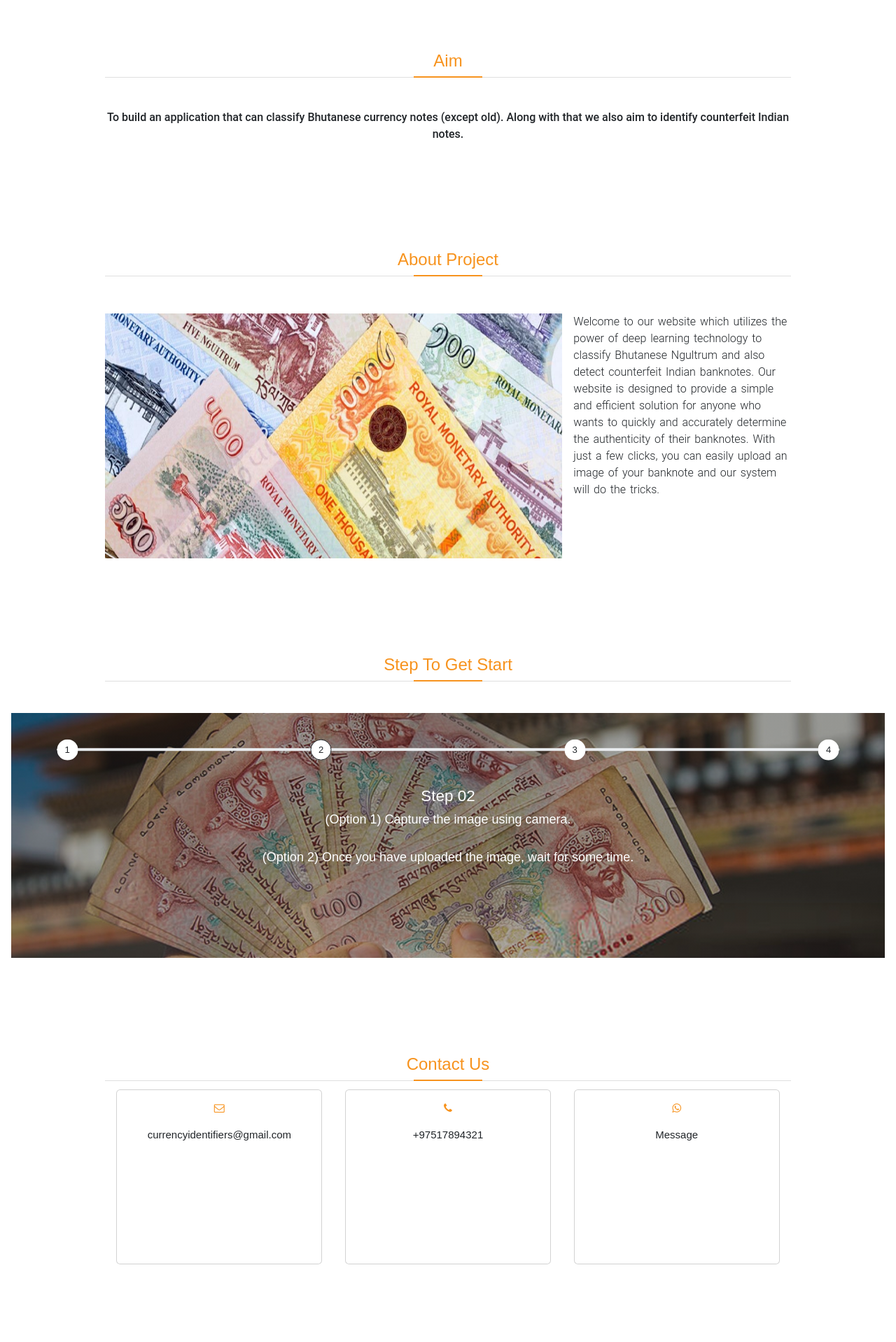
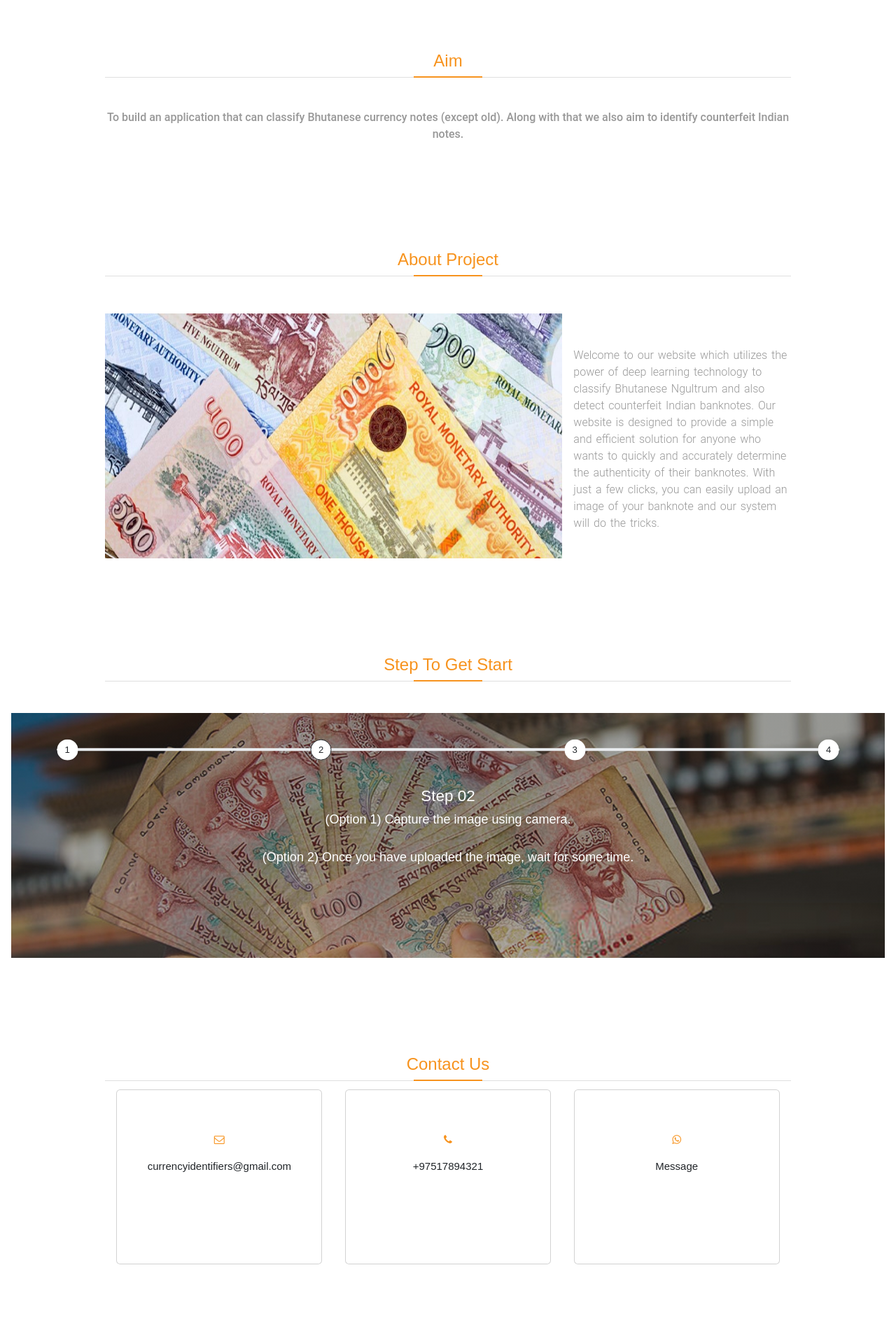
Before and after one commit to norbu123/3yearproject, a Django app: page / in a window 1280 px wide. Shown: the part 839-2757 px from the top of the page at 70% size. Run offline with Django 3.2, Linux system fonts and the light colour scheme; some libraries are stand-ins or nearby versions.

Commit message:
Add files via upload

```diff
--- a/myapp/templates/home.html
+++ b/myapp/templates/home.html
@@ -204,14 +204,14 @@
 
     </a>
     <a href="#contact" class="w3-bar-item w3-button w3-hide-small w3-padding-large w3-right w3-hover-orange w3-hover-text-white"
-    style="color:#F7931E;font-family:roboto,sans-serif;font-weight:500;">Contact Us</a>
+    style="color:#F7931E;font-family:roboto,sans-serif;font-weight:500; text-decoration: none;">Contact Us</a>
 
 <a href="#user" class="w3-bar-item w3-button w3-hide-small w3-padding-large w3-right  w3-hover-orange w3-hover-text-white" style="color:#F7931E;
-    font-family:'roboto',sans-serif;font-weight:500;" >User Guide</a>
+    font-family:'roboto',sans-serif;font-weight:500;text-decoration: none;" >User Guide</a>
     <a href="#about" class="w3-bar-item w3-button w3-hide-small w3-padding-large w3-right  w3-hover-orange w3-hover-text-white" style="color:#F7931E;
-    font-family:'roboto',sans-serif;font-weight:500;">About</a>
+    font-family:'roboto',sans-serif;font-weight:500;text-decoration: none;">About</a>
     <a href="#" class="w3-bar-item w3-button w3-hide-small w3-padding-large w3-right  w3-hover-orange w3-hover-text-white" style="color:#F7931E;
-    font-family:'roboto',sans-serif;font-weight:500;">Home</a>
+    font-family:'roboto',sans-serif;font-weight:500;text-decoration: none;">Home</a>
   </div>
 </div>
 
@@ -224,7 +224,7 @@
 </div>
 
 <header class="w3-container  w3-center" style="padding:250px 16px;
-background-image: linear-gradient(10deg, #4b494969 10%, #2525246b 50%), url('../static/image/Comparison-between-Bhutan-and-Indian-Currency.jpg');
+background-image: linear-gradient(10deg, #4b494969 10%, #2525246b 50%), url('../static/image/bg.jpg');
     background-repeat: no-repeat;
     background-size: cover;">
    <div class="w3-margin w3 ">
@@ -256,7 +256,7 @@ background-image: linear-gradient(10deg, #4b494969 10%, #2525246b 50%), url('../
           <span class="beforestyle"></span>
           <span class="afterstyle"></span>
         </h1>
-        <p class="w3" style="font-size:16px;text-align: center; font-family:'roboto',sans-serif;font-weight:500;margin-top:3rem;">
+        <p class="w3" style="font-size:16px;text-align: center; font-family:'roboto',sans-serif;font-weight:500;margin-top:3rem; color: #989898;">
           To build an application that can classify Bhutanese currency notes (except old). Along with that we also aim to identify counterfeit Indian notes.
         </p>
       </div>
@@ -277,7 +277,8 @@ background-image: linear-gradient(10deg, #4b494969 10%, #2525246b 50%), url('../
         <img src="{%static 'image/What-is-the-Bhutan-currency.jpg'%}" alt="Image" width="100%"  height="350">
       </div>
       <div class="w3-third w3-left-align" style="margin-top: 3rem;">
-        <p class="w3-margin-left" style="font-size:16px; font-family:'roboto',sans-serif;font-weight:300;word-spacing: 2px;">
+        <p class="w3-margin-left" style="font-size:16px; font-family:'roboto',sans-serif;font-weight:300;word-spacing: 2px; color: #989898;">
+          <br/><br/>
           Welcome to our website which utilizes the power of deep learning technology to classify Bhutanese Ngultrum and also detect counterfeit Indian banknotes.
           Our website is designed to provide a simple and efficient solution for anyone who wants to quickly and accurately determine the authenticity of their banknotes. With just a few clicks,
           you can easily upload an image of your banknote and our system will do the tricks.
@@ -419,9 +420,10 @@ background-image: linear-gradient(10deg, #4b494969 10%, #2525246b 50%), url('../
                       <div class="card"  style="text-align:center; height: 250px; margin: 5px; padding-bottom: 0px;" >
                         <div class="card-details" style="padding: 15px; height: 200px; padding-bottom: 0px; ">
                           <p class="text-title">
+                            <br/><br/>
                             <i  style="color:#F7931E" class="fa fa-envelope-o" aria-hidden="true"></i>
                             </p>
-                          <p class="text-body">currencyidentifiers@gmail.com</p>
+                          <p class="text-body" style="color: #989898;">currencyidentifiers@gmail.com</p>
                         </div>
                         <a href="https://accounts.google.com/InteractiveLogin/signinchooser?continue=https%3A%2F%2Faccounts.google.com%2F&followup=https%3A%2F%2Faccounts.google.com%2F&passive=1209600&ifkv=Af_xneE18mbLClZbqikJ3v1RznEOgJEQWxdxhpgPU0cjum-BfW6NhDLpjk8YRWOUjJztoX_N_yY0jw&flowName=GlifWebSignIn&flowEntry=ServiceLogin">
                           <button class="card-button custom-button">Mail</button>
@@ -434,9 +436,10 @@ background-image: linear-gradient(10deg, #4b494969 10%, #2525246b 50%), url('../
                       <div class="card" style="text-align: center; height: 250px; margin: 5px;">
                         <div class="card-details" style="padding: 15px; height: 200px; padding-bottom: 0px; ">
                           <p class="text-title">
+                            <br/><br/>
                             <i style="color:#F7931E"  class="fa fa-phone" aria-hidden="true"></i>
                           </p>
-                          <p class="text-body">+97517894321</p>
+                          <p class="text-body" style="color: #989898;">+97517894321</p>
                         </div>
                         <a href="tel:77213754"><button class="card-button custom-button">Call</button></a>
                       </div>
@@ -447,9 +450,10 @@ background-image: linear-gradient(10deg, #4b494969 10%, #2525246b 50%), url('../
                       <div class="card" style="text-align: center; height: 250px; margin: 5px;">
                         <div class="card-details" style="padding: 15px; height: 200px; padding-bottom: 0px; ">
                           <p class="text-title">
+                            <br/><br/>
                             <i style="color: #F7931E" class="fa fa-whatsapp" aria-hidden="true"></i>
                           </p>
-                          <p class="text-body">Message</p>
+                          <p class="text-body" style="color: #989898;">Message</p>
                         </div>
                           <a href="https://web.whatsapp.com/">
                         <button class="card-button custom-button">WhatsApp</button>
@@ -464,8 +468,8 @@ background-image: linear-gradient(10deg, #4b494969 10%, #2525246b 50%), url('../
     </div>
 </section>
 <a href='#'>
-  <div style="width:3%;background-color: #F7931E; text-align: center;border-radius: 40px; position: fixed; bottom:1%; left:95%;">
-    <i style=" color: #fff; height:2.7rem;margin-top:0rem;" class=" fa fa-chevron-up" aria-hidden="true"></i>
+  <div style="width:3.5%;text-align: center;border-radius: 40px; position: fixed; bottom:1%; left:93%; z-index: 1;">
+    <i style=" color:black; height:3rem; margin-top:0rem;"class=" fa fa-chevron-up" aria-hidden="true" ></i>
   </div>
 </a>
 
```
